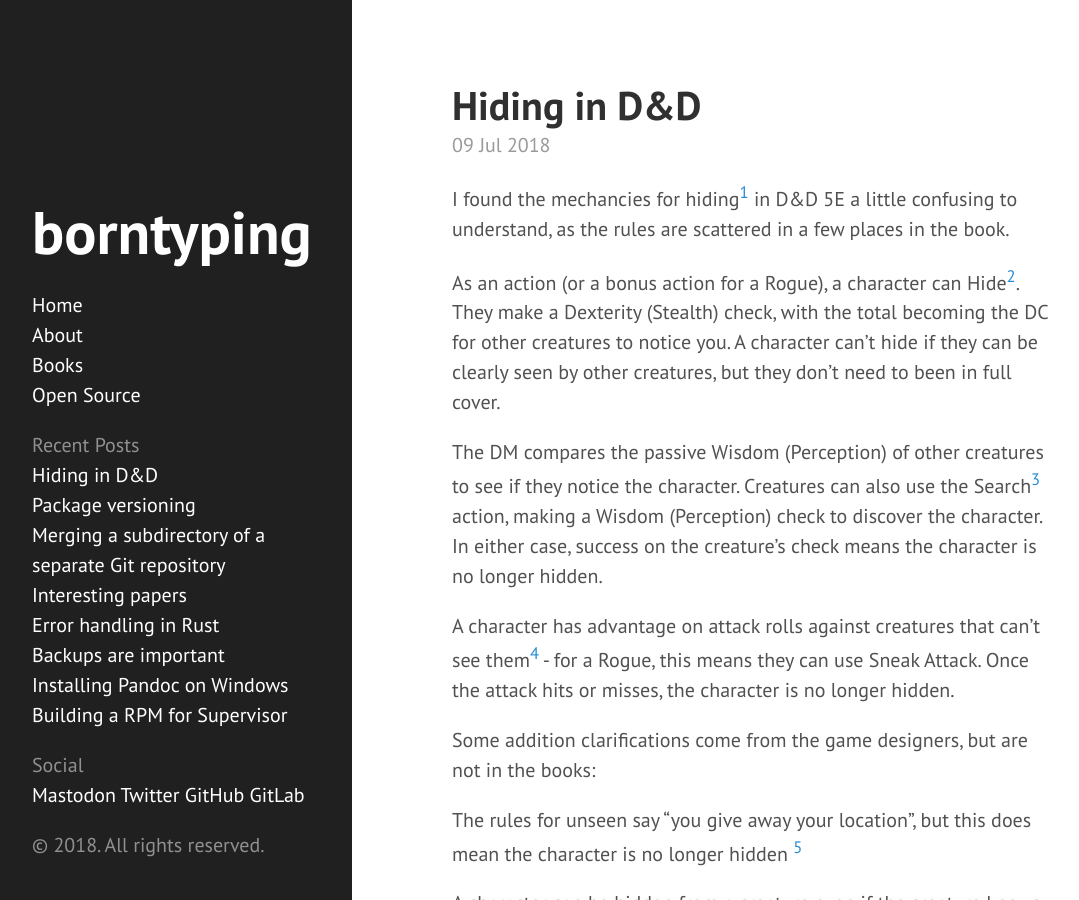
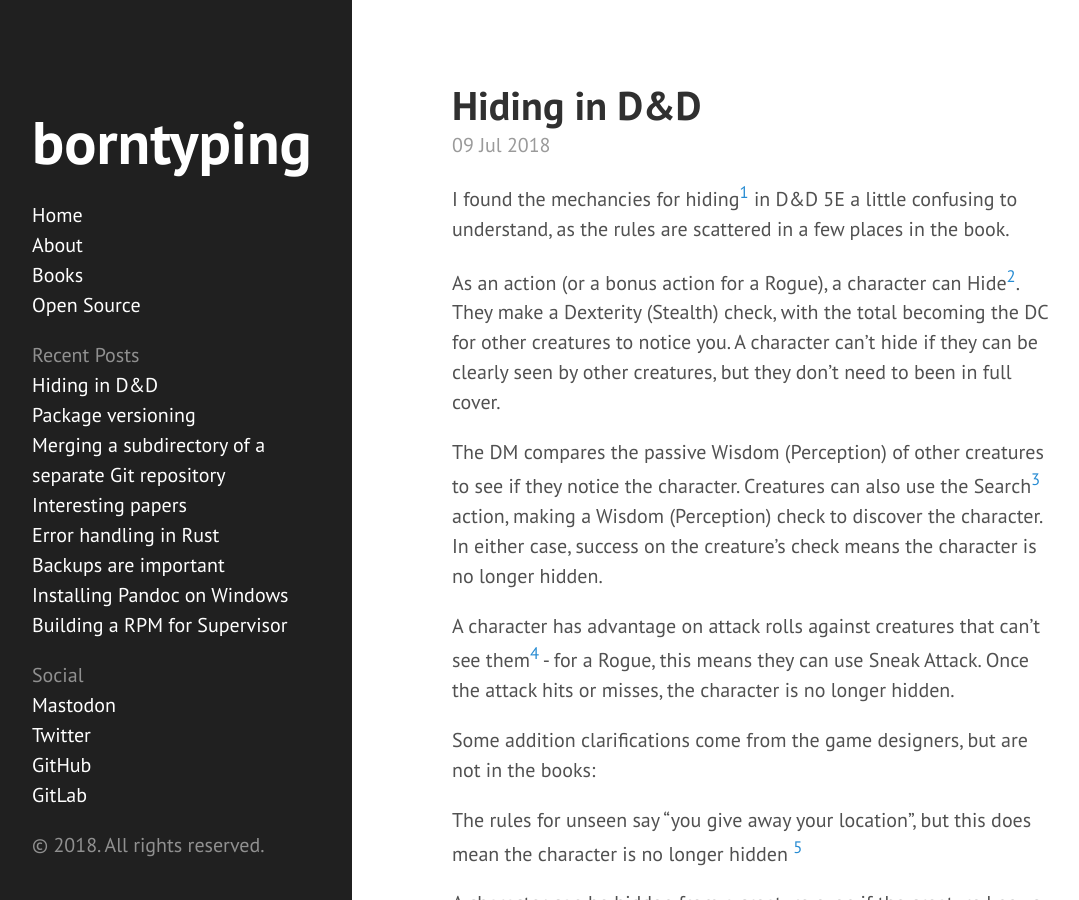
Before and after one commit to borntyping/borntyping.github.io, a Jekyll site: the page built from index.html, in a window 1280 px wide and 900 px high. Shown: the whole window, without its empty margins (8-1087 px from the left). Built offline with Jekyll 4.4.1, drawn with Linux system fonts in a browser that asks for light colours; the list of posts is cut into pages by our own code.

Commit message:
Update default.html

```diff
--- a/_layouts/default.html
+++ b/_layouts/default.html
@@ -41,10 +41,10 @@
 
         <nav class="sidebar-nav">
           <span class="sidebar-nav-item">Social</span>
-          <a rel="me" href="https://mastodon.social/@borntyping">Mastodon</a>
-          <a rel="me" href="http://twitter.com/borntyping">Twitter</a>
-          <a rel="me" href="http://github.com/borntyping/">GitHub</a>
-          <a rel="me" href="http://gitlab.com/borntyping/">GitLab</a>
+          <a class="sidebar-nav-item" rel="me" href="https://mastodon.social/@borntyping">Mastodon</a>
+          <a class="sidebar-nav-item" rel="me" href="http://twitter.com/borntyping">Twitter</a>
+          <a class="sidebar-nav-item" rel="me" href="http://github.com/borntyping/">GitHub</a>
+          <a class="sidebar-nav-item" rel="me" href="http://gitlab.com/borntyping/">GitLab</a>
         </nav>
 
         <p>&copy; {{ site.time | date: '%Y' }}. All rights reserved.</p>
```
